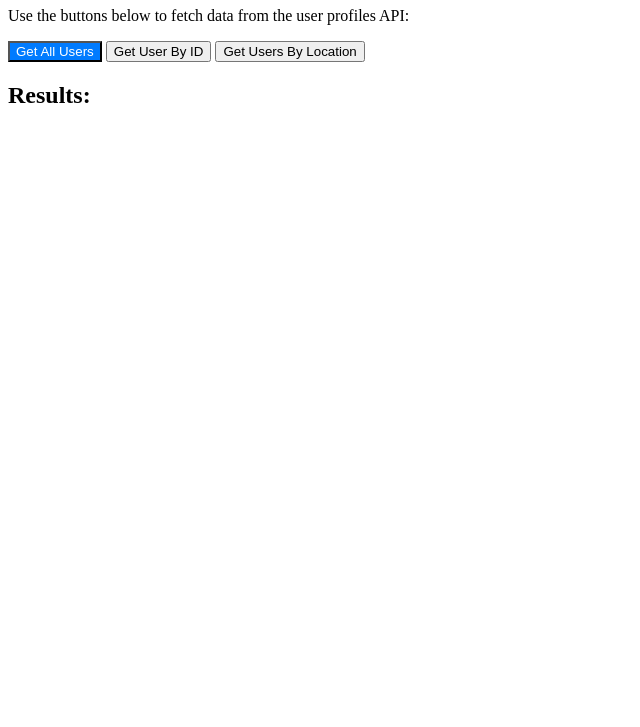
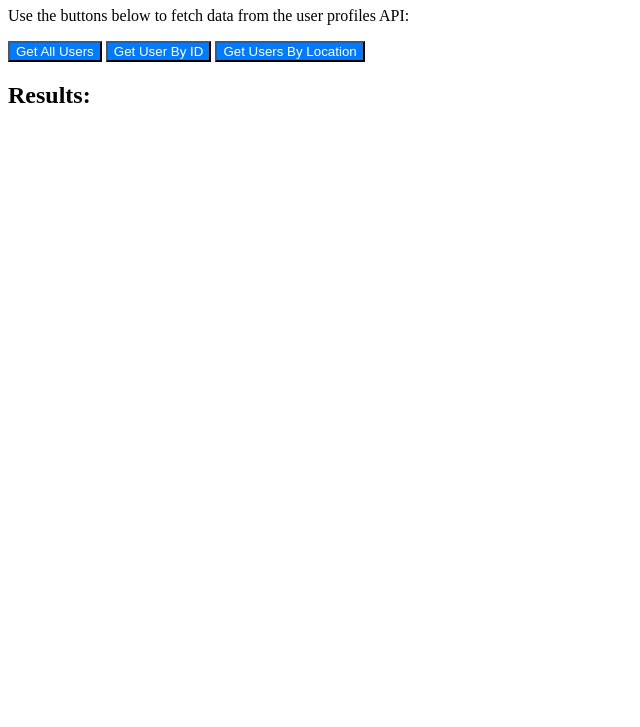
Before and after one commit to adityachintha/midterm-appapi, a website: page index.html in a window 1280 px wide. Shown: the part 73-800 px from the top of the page, without its empty margins (0-640 px from the left). Drawn offline with Linux system fonts and the light colour scheme.

Commit message:
adding the same styles to other buttons

```diff
--- a/index.html
+++ b/index.html
@@ -18,9 +18,16 @@
       Get All Users
     </button>
 
-    <button id="getUserById">Get User By ID</button>
+    <button style="background-color: #007bff; color: white" id="getUserById">
+      Get User By ID
+    </button>
 
-    <button id="getUsersByLocation">Get Users By Location</button>
+    <button
+      style="background-color: #007bff; color: white"
+      id="getUsersByLocation"
+    >
+      Get Users By Location
+    </button>
 
     <h2>Results:</h2>
 
```
